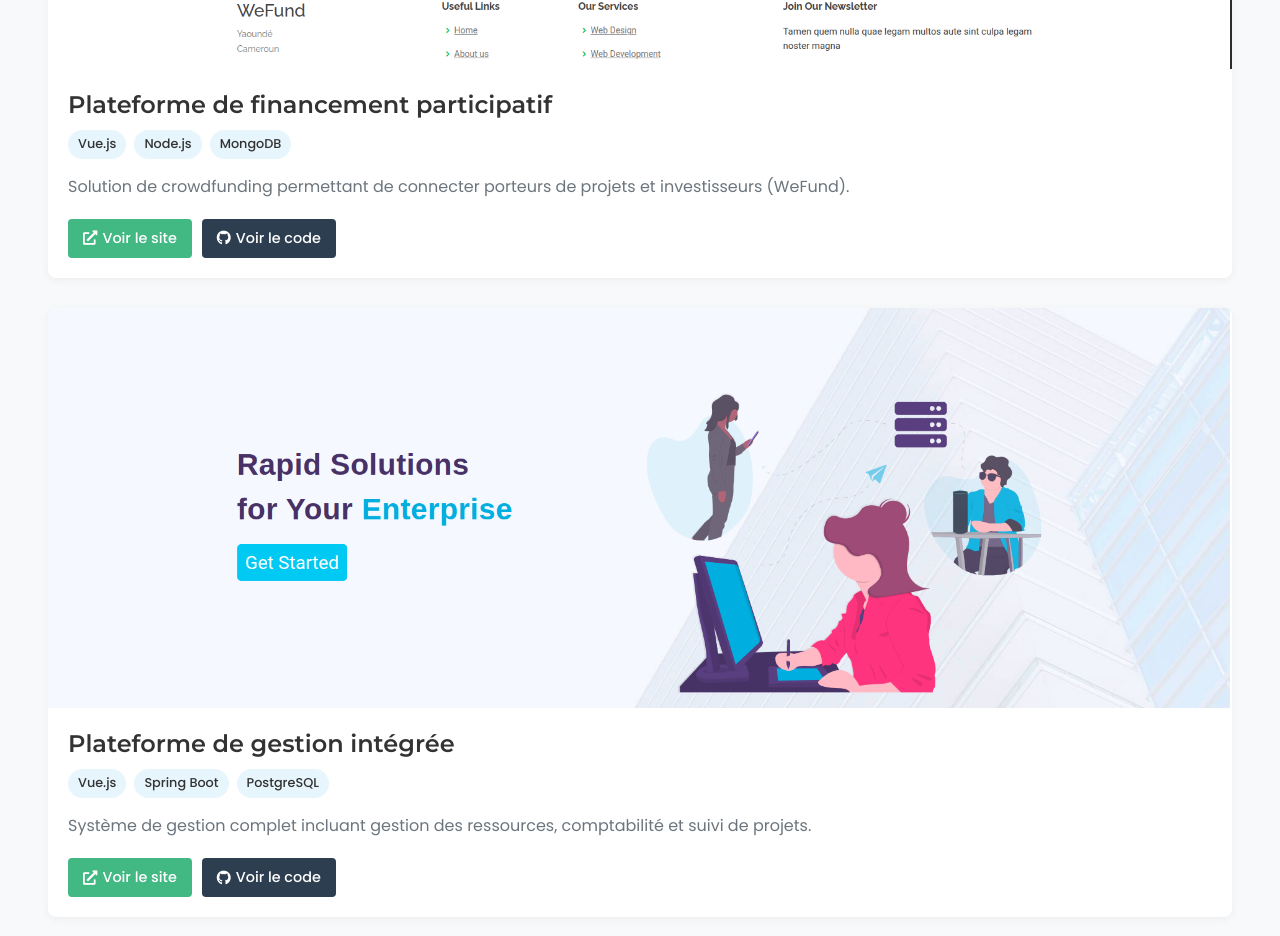
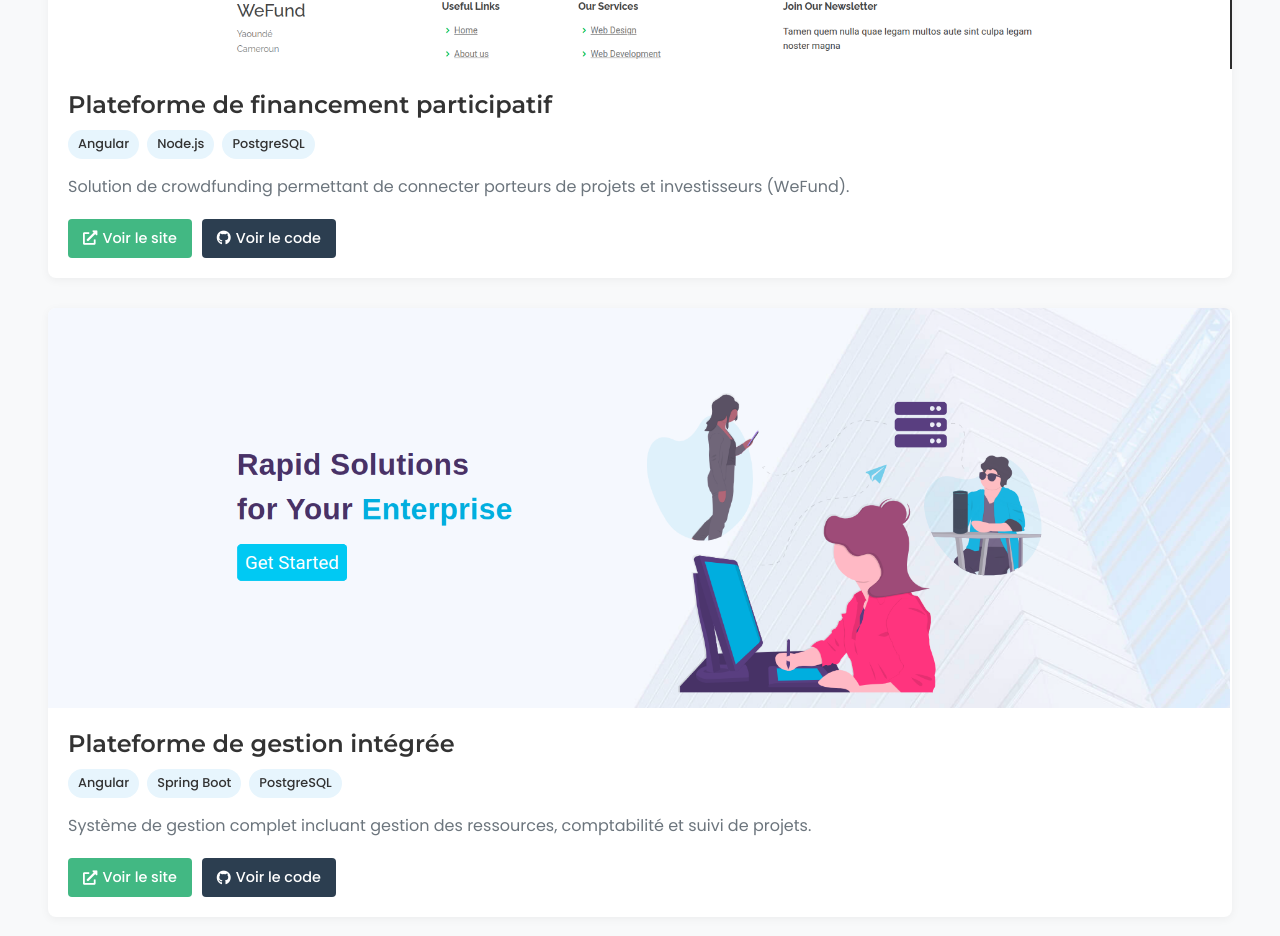
Before and after one commit to Joello61/portfolio-vue, a Vue app: page /projects in a window 1280 px wide. Shown: the part 1796-2732 px from the top of the page. Built offline with nearby package versions, Linux system fonts and the light colour scheme.

Commit message:
Mise à jour des tags et des catégories des projets dans ProjectsPage.vue

```diff
--- a/src/views/ProjectsPage.vue
+++ b/src/views/ProjectsPage.vue
@@ -161,7 +161,7 @@ const projects = reactive([
     description: 'Solution de crowdfunding permettant de connecter porteurs de projets et investisseurs (WeFund).',
     image: 'images/wefund.png',
     category: 'Fullstack',
-    tags: ['Vue.js', 'Node.js', 'MongoDB'],
+    tags: ['Angular', 'Node.js', 'PostgreSQL'],
     demoLink: 'https://github.com/Joello61/wefundWeb',
     codeLink: 'https://github.com/Joello61/wefundBackend'
   },
@@ -171,7 +171,7 @@ const projects = reactive([
     description: 'Système de gestion complet incluant gestion des ressources, comptabilité et suivi de projets.',
     image: 'images/pgi.png',
     category: 'Fullstack',
-    tags: ['Vue.js', 'Spring Boot', 'PostgreSQL'],
+    tags: ['Angular', 'Spring Boot', 'PostgreSQL'],
     demoLink: 'https://github.com/Joello61/PGI-Web',
     codeLink: 'https://github.com/Joello61/PGI-Backend'
   },
@@ -188,10 +188,10 @@ const projects = reactive([
   {
     id: 5,
     title: 'Application de gestion d\'événements',
-    description: 'Plateforme frontend permettant de créer, gérer et promouvoir des événements (EventHive).',
+    description: 'Plateforme fullstack permettant de créer, gérer et promouvoir des événements (EventHive).',
     image: 'images/eventhive.png',
-    category: 'Frontend',
-    tags: ['Vue.js', 'Vuex', 'CSS3'],
+    category: 'Fullstack',
+    tags: ['Angular', 'Spring Boot', 'PostgreSQL'],
     demoLink: 'https://github.com/Joello61/eventHiveFront',
     codeLink: 'https://github.com/Joello61/eventHiveFront'
   },
@@ -211,7 +211,7 @@ const projects = reactive([
     description: 'Application web de gestion de tâches et de projets avec frontend et backend.',
     image: 'images/taskflow.png',
     category: 'Fullstack',
-    tags: ['Vue.js', 'Node.js', 'MongoDB'],
+    tags: ['Vue.js', 'Symfony', 'MySQL'],
     demoLink: 'https://github.com/Joello61/frontend_task_flow',
     codeLink: 'https://github.com/Joello61/backend_task_flow2'
   },
```
